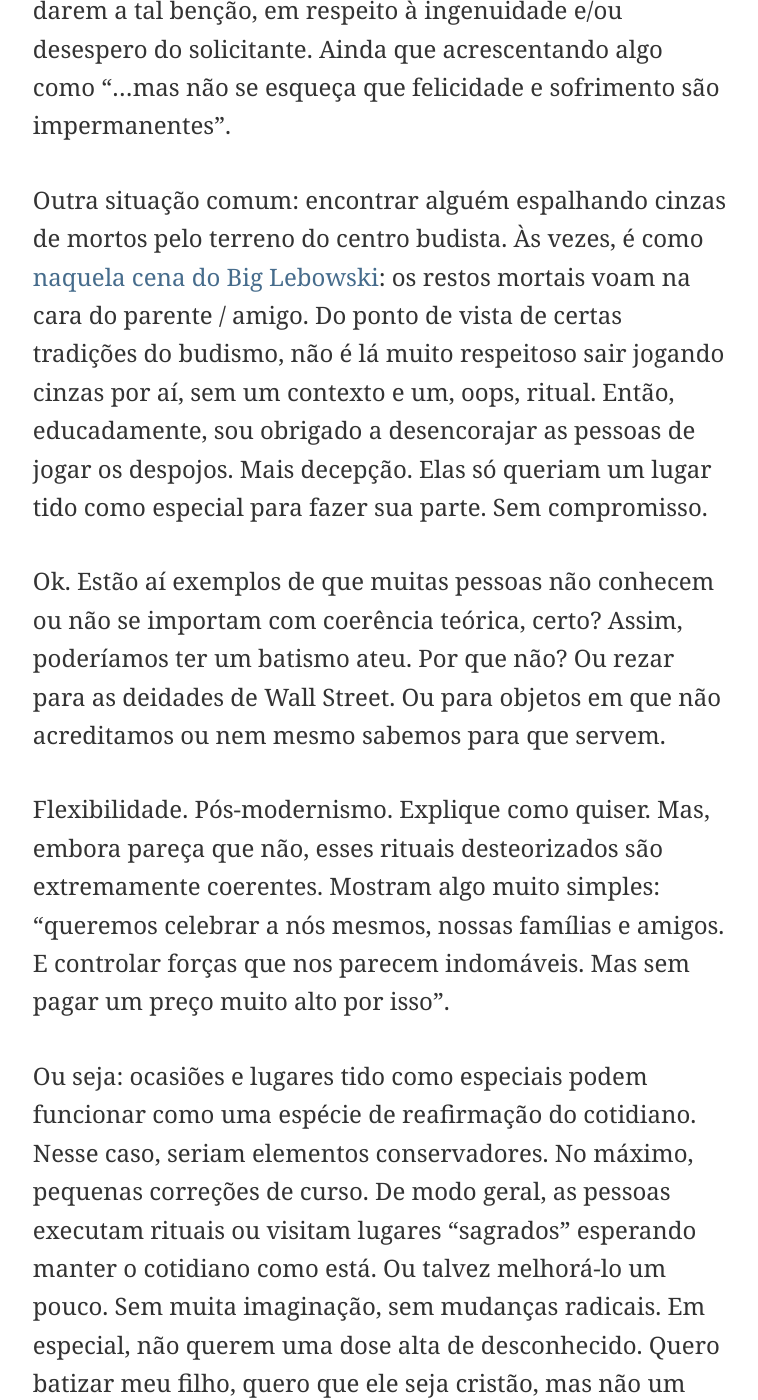
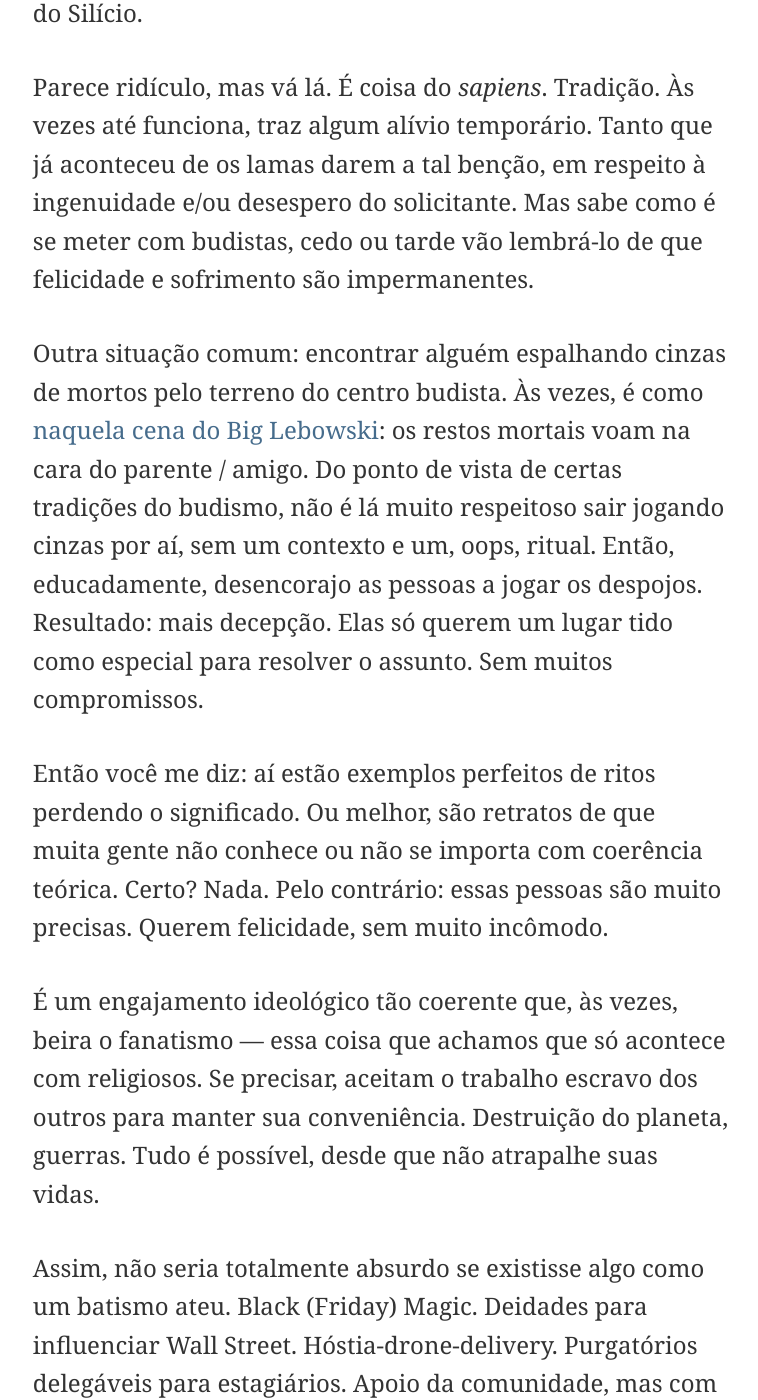
Before and after one commit to eduf/eduf.github.com, a Jekyll site: the page built from _posts/2013-12-26-reveilon-roupa-branca-tarja-preta.md, in a window 1280 px wide and 1400 px high, scrolled down 2040 px. Shown: the whole window, without its empty margins (259-1017 px from the left). Built offline with Jekyll 4.4.1, drawn with Linux system fonts in a browser that asks for light colours; nearby versions of some CDN libraries; comment, search, counter and statistics services are not loaded; some of the changed text lies outside the part shown.

Commit message:
Melhor assim

```diff
--- a/_posts/2013-12-26-reveilon-roupa-branca-tarja-preta.md
+++ b/_posts/2013-12-26-reveilon-roupa-branca-tarja-preta.md
@@ -10,29 +10,39 @@ image:
 - /images/reveilon.jpg
 ---
 
-Todo fim de ano, ouvimos a mesma reclamação: o Natal (ou outras festas) perderam o significado. Há sempre alguém — religioso ou não — acreditando que, em algum lugar do passado, tivemos uma visão mais humanitária de certos ritos de passagem. Agora, o único ritual possível seria o de passagem do cartão de crédito na máquina registradora. Não sei.
+Todo fim de ano, ouvimos a mesma reclamação: o Natal (ou outras festas) perderam o significado. Há sempre alguém — religioso ou não — acreditando que, em algum lugar do passado, tivemos uma visão mais humanitária de certos ritos de passagem. Atualmente, o único ritual possível seria o de passagem do cartão de crédito na máquina registradora. Como se a economia fose imune aos fantasmas humanos.
 
-Mr. Carma me colocou numa posição bastante peculiar para pensar sobre rituais. Fui antropólogo. Vivo num centro de budismo tibetano [^1]. Ajudo a "produzir" e executar certos rituais "religiosos" diariamente. E, para melhorar, às vezes, quebro um galho na recepção do tal centro, atendendo a pessoas que sabem quase nada sobre as nossas tradições.
+Mr. Carma me colocou numa posição bastante peculiar para pensar sobre rituais. Fui antropólogo. Vivo num centro de budismo tibetano [^1]. Diariamente, ajudo a "produzir" e executar certos rituais, digamos, "religiosos". Para melhorar, às vezes, quebro um galho na recepção do tal centro, atendendo a pessoas que sabem quase nada sobre as nossas tradições.
 
-Por exemplo: às vezes, ligam aqui perguntando se "fazemos batizados". E tenho que explicar que esse é um ritual judáico-cristão, cuja versão mais popular é uma espécie de demonstração pública de que a criança se tornou cristã. Ou seja: em tese, o assunto tem nada a ver com budismo.
+Por exemplo: às vezes, ligam aqui perguntando se "fazemos batizados". Explico que esse é um ritual judáico-cristão, cuja versão mais popular é uma espécie de demonstração pública de que a criança se tornou cristã. Em tese, o assunto tem nada a ver com budismo.
 
-Do outro lado do telefone, geralmente o interlocutor fica desapontado. Diz algo como "mas é uma tradição na minha família, eu só quero que meu filho tome *uma benção*". O que significa: levá-lo para um lugar considerado especial, com família e amigos para que, juntos, possam aspirar que tudo dê certo para a criança. Quer dizer, durante um tempo, tentar coletivamente esquecer de que a vida é incerta, perigosa e, no mínimo, cheia de *mumunhas*.
+Do outro lado do telefone, geralmente o interlocutor fica desapontado. Diz algo como "Quebre esse galho. É uma tradição na minha família, eu só quero que meu filho tome *uma benção*". O que significa: levá-lo para um lugar considerado especial, com família e amigos para que, juntos, possam aspirar que tudo dê certo para a criança. Quer dizer, durante um tempo, o grupo tenta se esquecer de que a vida é incerta, perigosa e, no mínimo, cheia de *mumunhas*. Ou melhor, faz "crowd-wishful-thinking", na linguagem do Vale do Silício.
 
-Parece ridículo, mas não é. É coisa do tio *sapiens*. E é só o que nos resta, às vezes. Tanto que já aconteceu de os lamas darem a tal benção, em respeito à ingenuidade e/ou desespero do solicitante. Ainda que acrescentando algo como "…mas não se esqueça que felicidade e sofrimento são impermanentes".
+Parece ridículo, mas vá lá. É coisa do *sapiens*. Tradição. Às vezes até funciona, traz algum alívio temporário. Tanto que já aconteceu de os lamas darem a tal benção, em respeito à ingenuidade e/ou desespero do solicitante. Mas sabe como é se meter com budistas, cedo ou tarde vão lembrá-lo de que felicidade e sofrimento são impermanentes.
 
-Outra situação comum: encontrar alguém espalhando cinzas de mortos pelo terreno do centro budista. Às vezes, é como [naquela cena do Big Lebowski](https://www.youtube.com/watch?v=_4ezPvzKe5M): os restos mortais voam na cara do parente / amigo. Do ponto de vista de certas tradições do budismo, não é lá muito respeitoso sair jogando cinzas por aí, sem um contexto e um, oops, ritual. Então, educadamente, sou obrigado a desencorajar as pessoas de jogar os despojos. Mais decepção. Elas só queriam um lugar tido como especial para fazer sua parte. Sem compromisso.
+Outra situação comum: encontrar alguém espalhando cinzas de mortos pelo terreno do centro budista. Às vezes, é como [naquela cena do Big Lebowski](https://www.youtube.com/watch?v=_4ezPvzKe5M): os restos mortais voam na cara do parente / amigo. Do ponto de vista de certas tradições do budismo, não é lá muito respeitoso sair jogando cinzas por aí, sem um contexto e um, oops, ritual. Então, educadamente, desencorajo as pessoas a jogar os despojos. Resultado: mais decepção. Elas só querem um lugar tido como especial para resolver o assunto. Sem muitos compromissos.
 
-Ok. Estão aí exemplos de que muitas pessoas não conhecem ou não se importam com coerência teórica, certo? Assim, poderíamos ter um batismo ateu. Por que não? Ou rezar para as deidades de Wall Street. Ou para objetos em que não acreditamos ou nem mesmo sabemos para que servem.
+Então você me diz: aí estão exemplos perfeitos de ritos perdendo o significado. Ou melhor, são retratos de que muita gente não conhece ou não se importa com coerência teórica. Certo? Nada. Pelo contrário: essas pessoas são muito precisas. Querem felicidade, sem muito incômodo.
 
-Flexibilidade. Pós-modernismo. Explique como quiser. Mas, embora pareça que não, esses rituais desteorizados são extremamente coerentes. Mostram algo muito simples: "queremos celebrar a nós mesmos, nossas famílias e amigos. E controlar forças que nos parecem indomáveis. Mas sem pagar um preço muito alto por isso".
+É um engajamento ideológico tão coerente que, às vezes, beira o fanatismo — essa coisa que achamos que só acontece com religiosos. Se precisar, aceitam o trabalho escravo dos outros para manter sua conveniência. Destruição do planeta, guerras. Tudo é possível, desde que não atrapalhe suas vidas.
 
-Ou seja: ocasiões e lugares tido como especiais podem funcionar como uma espécie de reafirmação do cotidiano. Nesse caso, seriam elementos conservadores. No máximo, pequenas correções de curso. De modo geral, as pessoas executam rituais ou visitam lugares "sagrados" esperando manter o cotidiano como está. Ou talvez melhorá-lo um pouco. Sem muita imaginação, sem mudanças radicais. Em especial, não querem uma dose alta de desconhecido. Quero batizar meu filho, quero que ele seja cristão, mas não um monge franciscano, entende?
+Assim, não seria totalmente absurdo se existisse algo como um batismo ateu. Black (Friday) Magic. Deidades para influenciar Wall Street. Hóstia-drone-delivery. Purgatórios delegáveis para estagiários. Apoio da comunidade, mas com controle de preferências de privacidade. Confissionário com massagista e petiscos. Despacho no Facebook. Meditação de 1 minuto, e no ofurô.
 
-Costumo brincar que aí está uma excelente oportunidade de negócios: *rituais religiosos leigos*. Alguém que pareça sagrado, num lugar inspirador, executaria certos rituais para acalmar nossos medos e dar-nos algumas esperanças. Mas, por favor, que a pessoa não fale demais, não exija compromisso, não tente mudar demais nossas vidas. Muita gente pagaria — e paga — por isso.
+Flexibilidade. Pós-modernismo. Explique como quiser. Esses rituais desteorizados são extremamente precisos: queremos celebrar a nós mesmos e aos que nos são caros. Mas por meio de promoções. Portanto, ocasiões e lugares tido como especiais podem funcionar como uma espécie de reafirmação do cotidiano. E, nesse caso, seriam conservadores. No máximo, são pequenas correções periódicas de curso.
 
-Mesmo o "consumismo", que nessa época do ano vira o [sparring](http://www.expertboxing.com/boxing-sparring) mais amado do mundo, é apenas uma exploração, um subproduto, um agregado cultural dessa necessidade de estar em comunidade, de tentar controlar o futuro e de passar durepox no que está rachado. Desse ponto de vista, é uma gambiarra tão legítima quanto as promovidas por alguns procedimentos religiosos. O problema é que paliativos não duram muito tempo.
+Quer dizer: de modo geral, as pessoas executam rituais ou visitam lugares "sagrados" esperando manter o cotidiano como está. Ou talvez tentam melhorá-lo *um pouco*. Sem muita imaginação, sem mudanças radicais. Em especial, não querem doses fortes de desconhecido. "Quero batizar meu filho, quero que ele seja cristão, mas não um monge franciscano, entende?"
 
-Portanto, não é que os rituais de fim de ano perderam o significado. Pelo contrário, mesmo que diluídos, eles têm um significado muito específico. Continuam tentando gerenciar aqueles dois velhos problema que nos acompanham desde sempre: esperança e, consequentemente, medo. Quanto tempo até termos uma festa anual na qual as pessoas troquem antidepressivos[^2] como presentes?
+Costumo brincar que aí está uma excelente oportunidade de negócios: *rituais religiosos sem religião*. Empresas especializadas em imitar religiões, mas sem as partes polêmicas ou incômodas. Forneceriam espaços inspiradores e pessoas "sagradas". Algo entre Disney e celebridades, mas de um jeito mais sóbrio, mais acessível. Muita gente pagaria — e paga — por isso.
+
+Não é por outro motivo que surgiu o "consumismo", que nessa época do ano vira o [sparring](http://www.expertboxing.com/boxing-sparring) mais amado do mundo. Ele é apenas a materialização, a profissionalização dessa necessidade de estar em comunidade, de tentar controlar o futuro e de passar durepox no que está rachado. Desse ponto de vista, conservador, viciado em conveniência, o consumismo seria uma gambiarra comportamental tão legítima quanto certos rituais religiosos.
+
+O problema é que paliativos são… paliativos. E é aí que os mercados se tornaram uma forma mais eficiente de conservação cultural: as empresas exploram a própria obsolescência dos seus produtos. Modelos novos são lançados constantemente. E ainda que revolucionem o transporte ou a comunicação, mantêm a lógica da conveniência — ou ajudam a ampliá-la. Historicamente, as ideologias e religiões não conseguiram ser tão dinâmicas. Portanto, ao longo do século 20, a saída foi transformar empresas em ideologias. Consumidores em fiéis.
+
+Mas dei toda essa volta para dizer que os rituais de fim de ano não perderam seus significados. Pelo contrário, eles têm — sempre tiveram — um objetivo muito específico. São reguladores sociais, controladores de entropia. Gerenciam aqueles dois velhos problema que nos acompanham desde sempre: esperança e, consequentemente, medo.
+
+Se você quer uma tendência para observar nos rituais da nossa época, eu diria que é a sua progressiva mistura com a ideia de eficiência capitalista. Cada vez mais tentamos eliminar as partes chatas / difíceis e inconvenientes dos ritos e maximizar seus resultados. Se continuarmos nesse caminho, quanto tempo passará até termos uma festa na qual as pessoas troquem antidepressivos[^2] como presentes?
+
+Ah… Antes que eu me esqueça, feliz 2014.
 
 [^1]: Mas, por favor, não pense que tenho alguma autoridade para falar sobre budismo. Ou mesmo sobre antropologia.
 [^2]: Ou alguma versão disso que seja melhor aceita socialmente.
```
